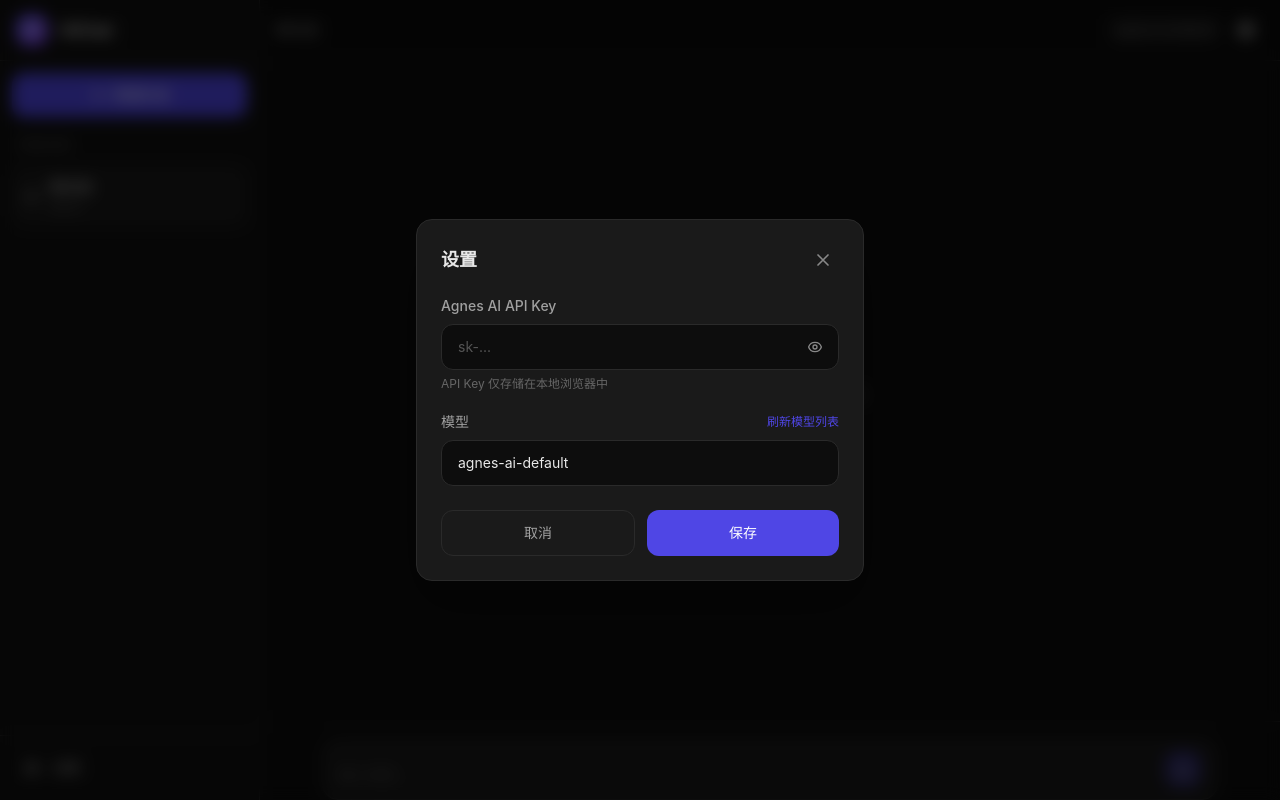
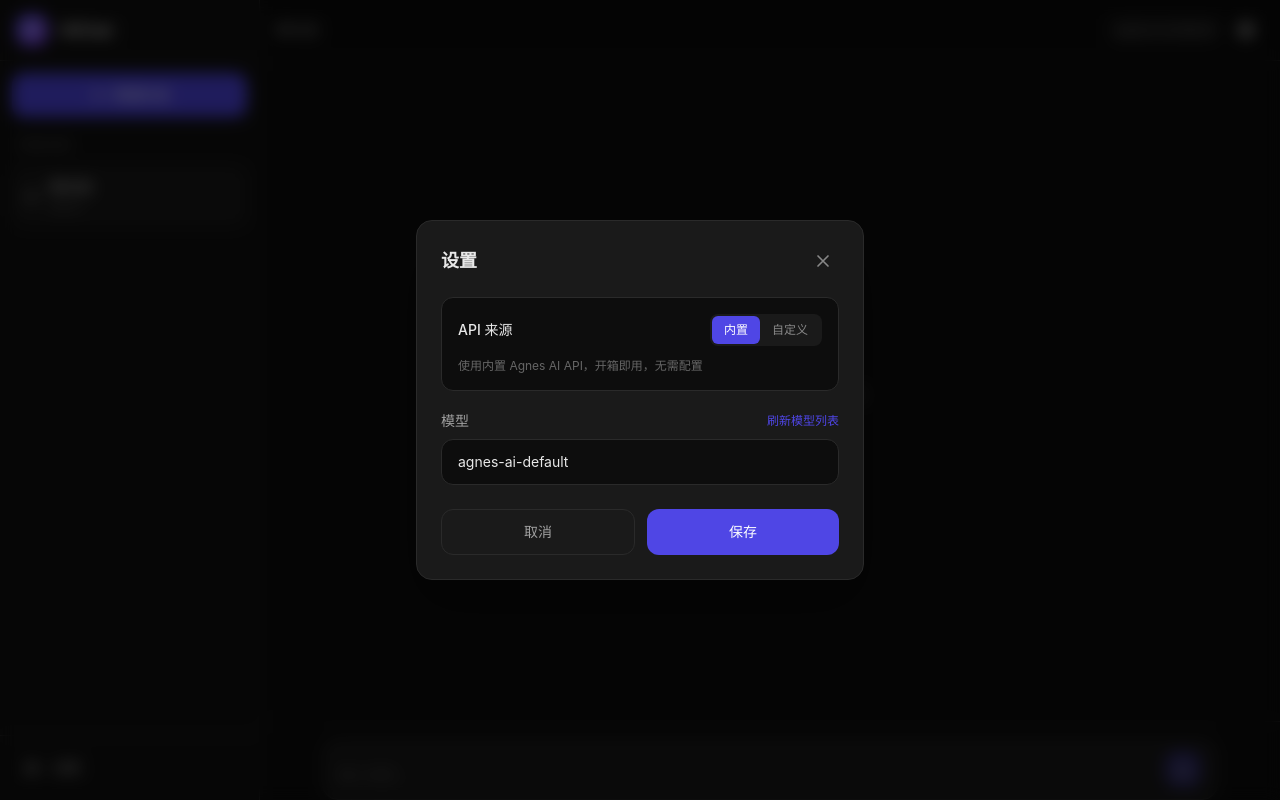
Before and after one commit to mylazily/hichat, a SvelteKit app: page / in a window 1280 px wide. Both pictures are taken after a click on the button "设置". Built offline with nearby package versions, Linux system fonts and the light colour scheme.

Commit message:
feat: built-in Agnes AI API key, zero-config for all users

```diff
--- a/src/routes/ChatInterface.svelte
+++ b/src/routes/ChatInterface.svelte
@@ -15,7 +15,8 @@
 	let isStreaming = $state(false);
 	let showSettings = $state(false);
 	let sidebarOpen = $state(false);
-	let apiKey = $state('');
+	const DEFAULT_API_KEY = 'sk-1fl1DqnHZ29eMviDFAJTY6nnLVlpdst3j9ybnJcvXuWVKbu8';
+	let apiKey = $state(DEFAULT_API_KEY);
 	let selectedModel = $state('agnes-ai-default');
 	let models: string[] = $state([]);
 	let messagesEnd: HTMLDivElement;
@@ -38,6 +39,7 @@
 		checkMobile();
 		window.addEventListener('resize', checkMobile);
 
+		// 优先使用内置 API Key，用户可在设置中覆盖
 		const savedKey = localStorage.getItem('agnes-api-key');
 		if (savedKey) apiKey = savedKey;
 
@@ -284,14 +286,12 @@
 					<p class="text-xs md:text-sm text-[#666] max-w-xs md:max-w-md">
 						输入消息开始与 Agnes AI 对话
 					</p>
-					{#if !apiKey}
-						<button
-							onclick={() => showSettings = true}
-							class="mt-2 px-4 py-2 rounded-xl bg-[#4f46e5] text-white text-sm font-medium no-select"
-						>
-							配置 API Key
-						</button>
-					{/if}
+					<button
+						onclick={() => showSettings = true}
+						class="mt-2 px-4 py-2 rounded-xl bg-[#4f46e5] text-white text-sm font-medium no-select"
+					>
+						开始对话
+					</button>
 				</div>
 			{/if}
 			<div bind:this={messagesEnd}></div>
--- a/src/routes/SettingsModal.svelte
+++ b/src/routes/SettingsModal.svelte
@@ -10,12 +10,15 @@
 
 	let { apiKey, selectedModel, models, onSave, onClose, onLoadModels }: Props = $props();
 
-	let localKey = $state(apiKey);
+	const BUILT_IN_KEY = 'sk-1fl1DqnHZ29eMviDFAJTY6nnLVlpdst3j9ybnJcvXuWVKbu8';
+	let useCustomKey = $state(apiKey !== BUILT_IN_KEY && apiKey !== '');
+	let localKey = $state(apiKey === BUILT_IN_KEY ? '' : apiKey);
 	let localModel = $state(selectedModel);
 	let showKey = $state(false);
 
 	function handleSave() {
-		onSave(localKey.trim(), localModel);
+		const keyToSave = useCustomKey ? localKey.trim() : BUILT_IN_KEY;
+		onSave(keyToSave, localModel);
 	}
 </script>
 
@@ -31,15 +34,34 @@
 		</div>
 
 		<div class="space-y-5">
-			<!-- API Key -->
-			<div>
-				<label class="block text-sm font-medium text-[#a0a0a0] mb-2" for="api-key">Agnes AI API Key</label>
+			<!-- API Key Mode Toggle -->
+			<div class="bg-[#0d0d0d] rounded-xl p-4 border border-[#2a2a2a]">
+				<div class="flex items-center justify-between mb-3">
+					<span class="text-sm font-medium text-[#e8e8e8]">API 来源</span>
+					<div class="flex bg-[#1a1a1a] rounded-lg p-0.5">
+						<button
+							onclick={() => useCustomKey = false}
+							class="px-3 py-1.5 rounded-md text-xs font-medium transition-colors no-select {useCustomKey ? 'text-[#888]' : 'bg-[#4f46e5] text-white'}"
+						>
+							内置
+						</button>
+						<button
+							onclick={() => useCustomKey = true}
+							class="px-3 py-1.5 rounded-md text-xs font-medium transition-colors no-select {useCustomKey ? 'bg-[#4f46e5] text-white' : 'text-[#888]'}"
+						>
+							自定义
+						</button>
+					</div>
+				</div>
+				{#if !useCustomKey}
+					<p class="text-xs text-[#666]">使用内置 Agnes AI API，开箱即用，无需配置</p>
+				{:else}
 					<div class="relative">
 						<input
 							id="api-key"
 							type={showKey ? 'text' : 'password'}
 							bind:value={localKey}
-						placeholder="sk-..."
+							placeholder="输入你的 API Key..."
 							class="w-full bg-[#0d0d0d] border border-[#2a2a2a] rounded-xl px-4 py-3 text-sm text-[#e8e8e8] placeholder-[#555] focus:border-[#4f46e5] focus:ring-1 focus:ring-[#4f46e5]/30 outline-none transition-all pr-12"
 						/>
 						<button
@@ -59,7 +81,8 @@
 							{/if}
 						</button>
 					</div>
-				<p class="text-xs text-[#666] mt-1.5">API Key 仅存储在本地浏览器中</p>
+					<p class="text-xs text-[#666] mt-1.5">自定义 API Key 仅存储在本地浏览器中</p>
+				{/if}
 			</div>
 
 			<!-- Model Selection -->
@@ -69,7 +92,6 @@
 					<button
 						onclick={onLoadModels}
 						class="text-xs text-[#4f46e5] hover:text-[#7c3aed] transition-colors no-select"
-						disabled={!localKey}
 					>
 						刷新模型列表
 					</button>
```
Lines whose indentation alone changed are shown as unchanged.
